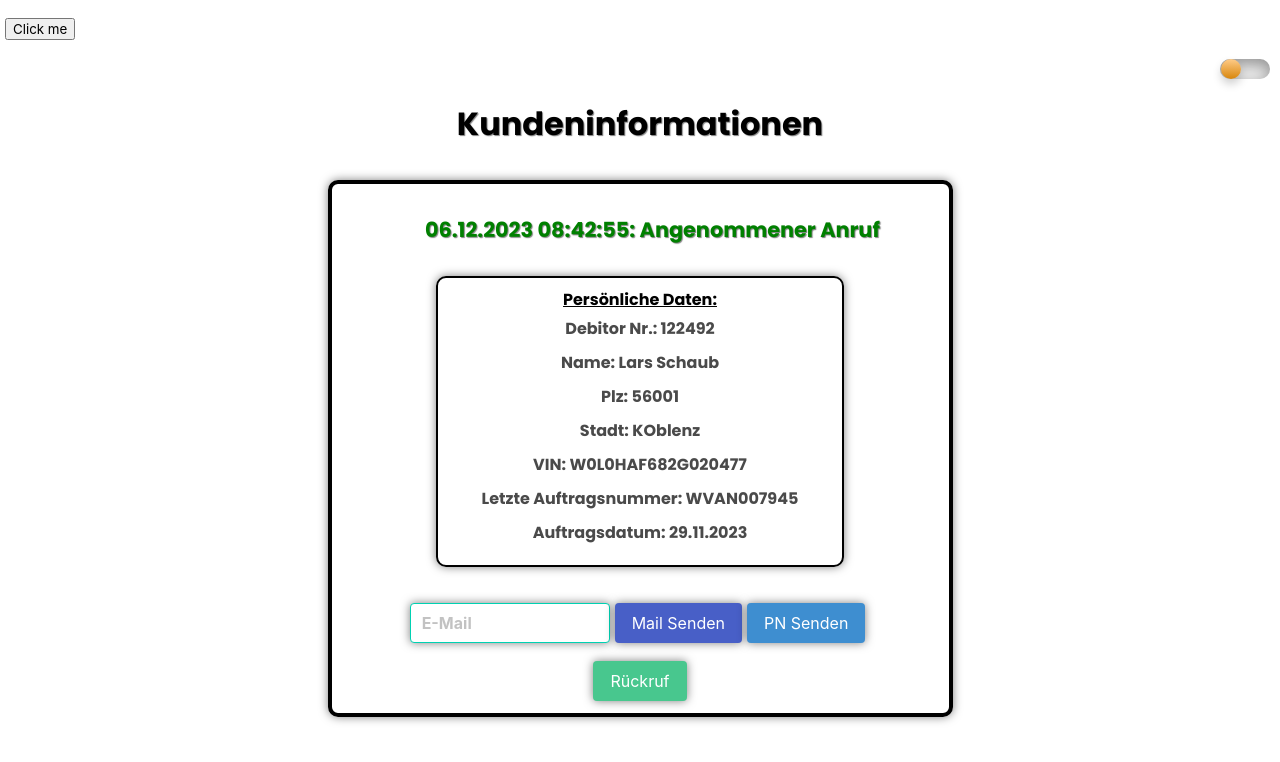
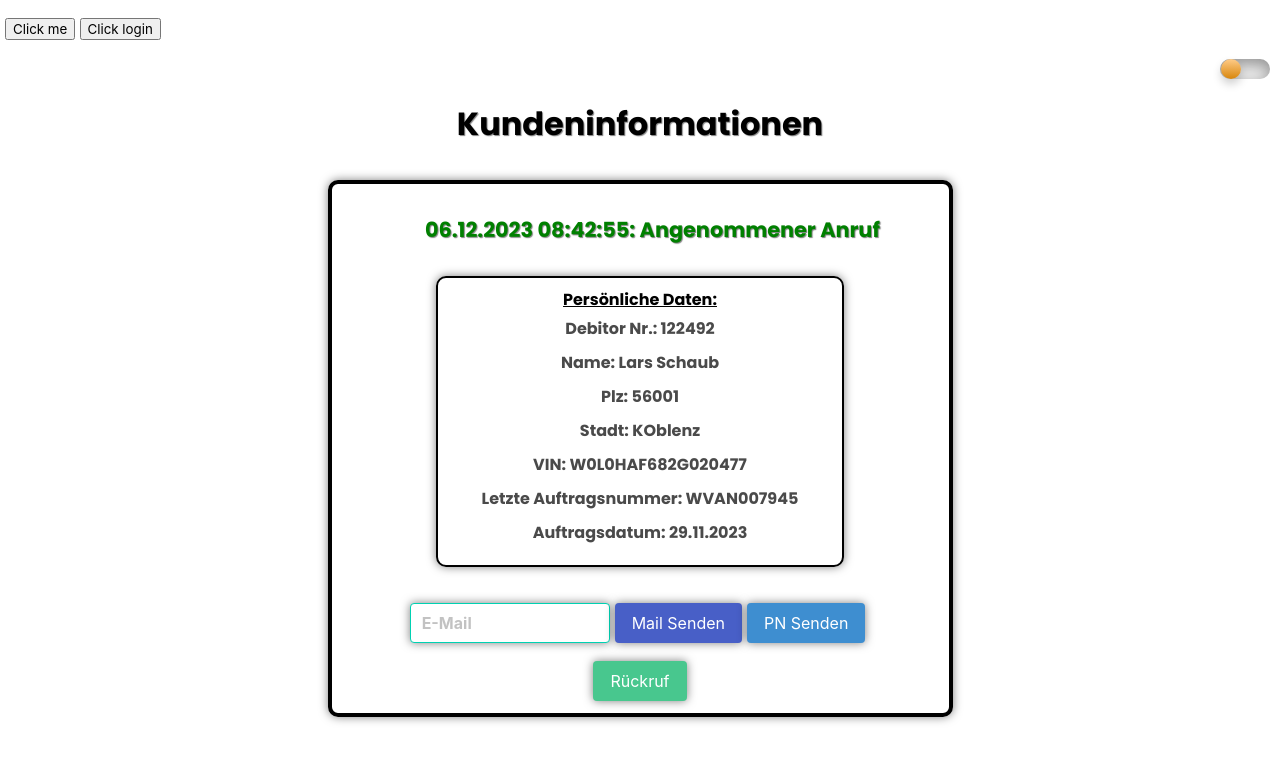
Before and after one commit to KujaQ/WebexBot2, a website: page index.html in a window 1280 px wide. Drawn offline with nearby package versions, Linux system fonts and the light colour scheme.

Commit message:
testlogin

```diff
--- a/index.html
+++ b/index.html
@@ -21,6 +21,8 @@
   </head>
   <body>
     <button onclick="testRest()">Click me</button>
+    <button onclick="handleSystemBrowserOAuth()">Click login</button>
+
     <div id="darkmodeToggle">
       <input type="checkbox" name="" id="darkmode-toggle"/>
       <label id="darkmodeLabel" for="darkmode-toggle"></label>
```
